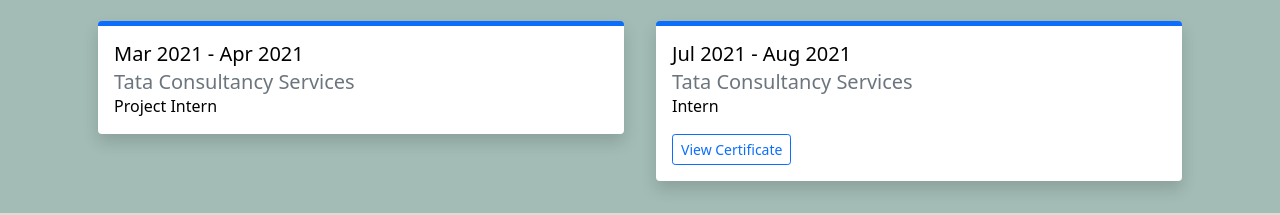
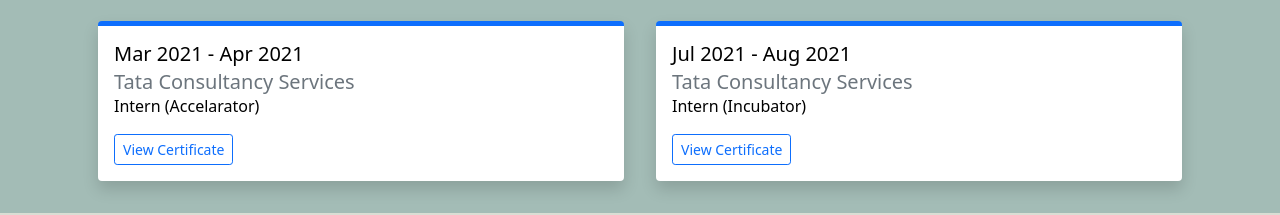
Before and after one commit to shadmanmd/mdshadman, a plain HTML site: page index.html in a window 1280 px wide. Shown: the part 959-1174 px from the top of the page. Drawn offline with nearby package versions, Linux system fonts and the light colour scheme.

Commit message:
Internship update

```diff
--- a/index.html
+++ b/index.html
@@ -163,7 +163,12 @@
                   <h5 class="card-subtitle text-muted">
                     Tata Consultancy Services
                   </h5>
-                  <p class="card-text">Project Intern</p>
+                  <p class="card-text">Intern (Accelarator)</p>
+                  <a
+                    class="btn btn-sm btn-outline-primary"
+                    href="https://drive.google.com/file/d/1I3E9xGPQ8PvKwwdZ7fMU21iV4tf_5iPh/view?usp=sharing"
+                    >View Certificate</a
+                  >
                 </div>
               </div>
             </div>
@@ -177,7 +182,7 @@
                   <h5 class="card-subtitle text-muted">
                     Tata Consultancy Services
                   </h5>
-                  <p class="card-text">Intern</p>
+                  <p class="card-text">Intern (Incubator)</p>
                   <a
                     class="btn btn-sm btn-outline-primary"
                     href="https://drive.google.com/file/d/11OcPQ7BUw6GedH2FaRdsI55Pyc2Nz-84/view?usp=drivesdk"
```
